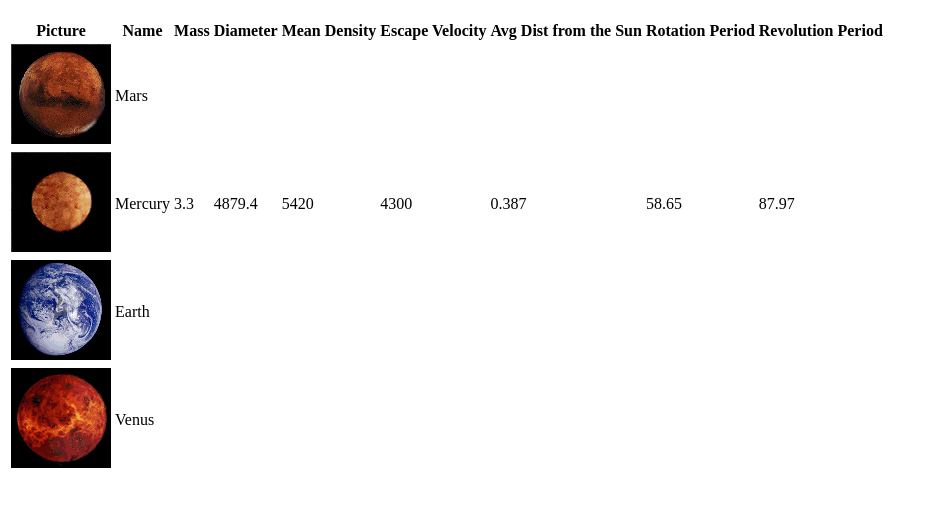
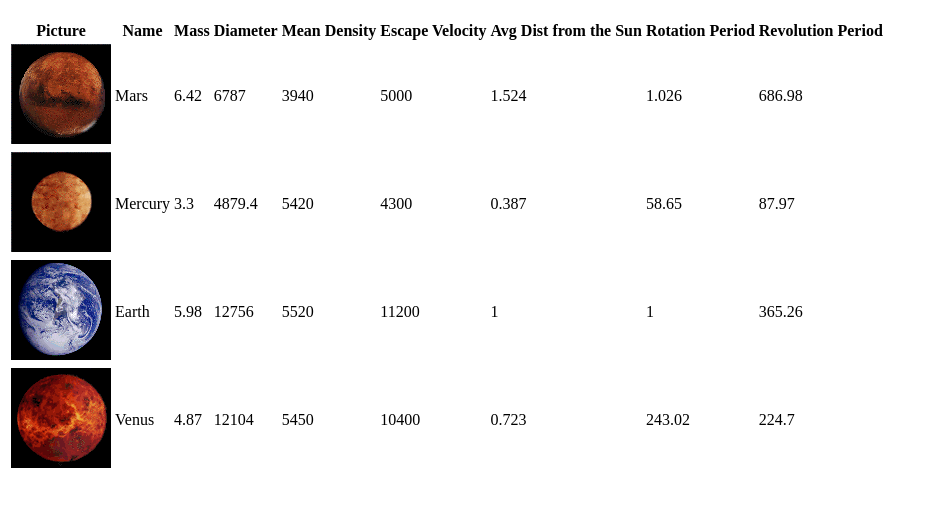
Before and after one commit to mboufal/lab5, a plain HTML site: page index.html in a window 1280 px wide. Shown: the part 61-568 px from the top of the page, without its empty margins (0-937 px from the left). Drawn offline with Linux system fonts and the light colour scheme.

Commit message:
adding info ab. planets

```diff
--- a/index.html
+++ b/index.html
@@ -22,6 +22,13 @@
 	  <tr>
 	    <td><img src="planets/mars.gif" alt="picture of Mars"></td>
 		<td>Mars</td>
+		<td>6.42</td>
+		<td>6787</td>
+		<td>3940</td>
+		<td>5000</td>
+		<td>1.524</td>
+		<td>1.026</td>
+		<td>686.98</td>
 	  </tr>
 	  <tr>
 		<td><img src="planets/mercury.gif" alt="picture of Mercury"></td>
@@ -37,10 +44,24 @@
 	  <tr>
 	    <td><img src="planets/earth.gif" alt="picture of Earth"></td>
 		<td>Earth</td>
+		<td>5.98</td>
+		<td>12756</td>
+		<td>5520</td>
+		<td>11200</td>
+		<td>1</td>
+		<td>1</td>
+		<td>365.26</td>
 	  </tr>
 	  <tr>
 		<td><img src="planets/venus.gif" alt="picture of Venus"></td>
 	    <td>Venus</td>
+		<td>4.87</td>
+		<td>12104</td>
+		<td>5450</td>
+		<td>10400</td>
+		<td>0.723</td>
+		<td>243.02</td>
+		<td>224.7</td>
 	  </tr>
 	</table>
   </body>
```
